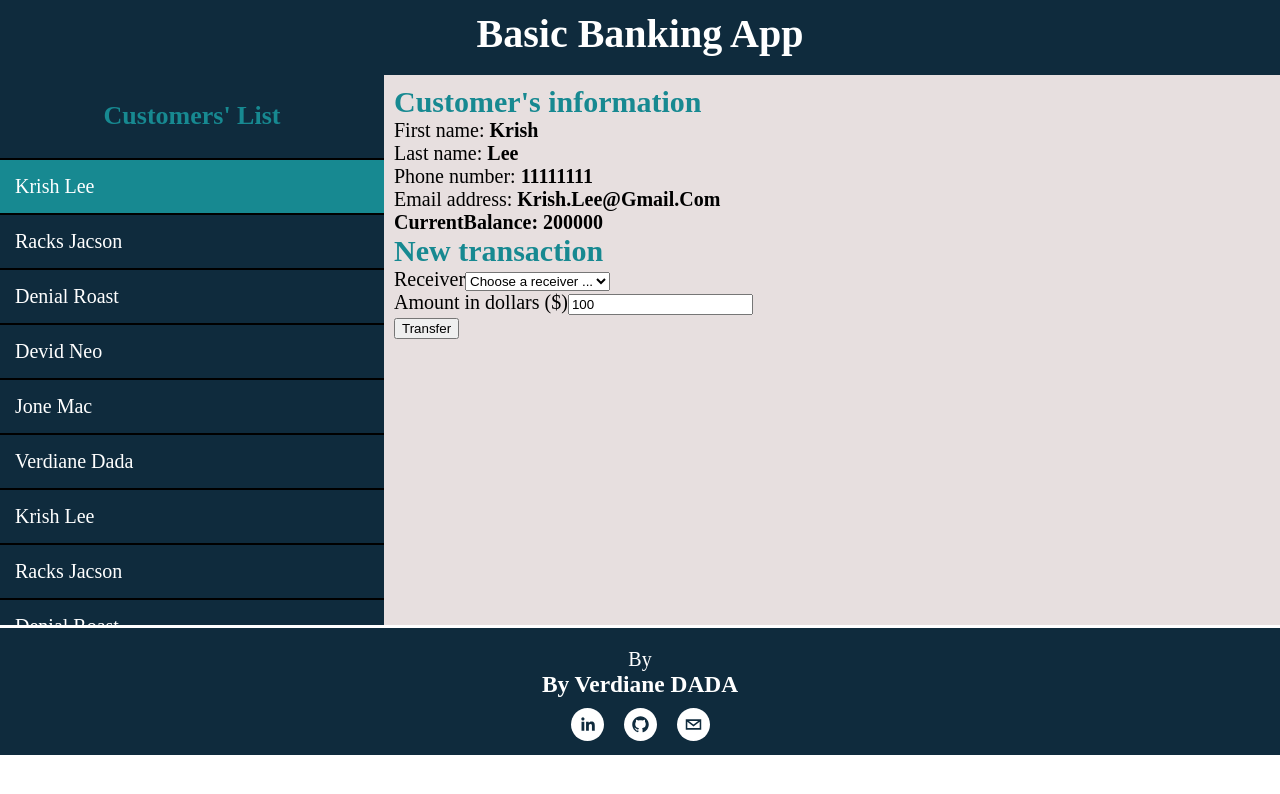
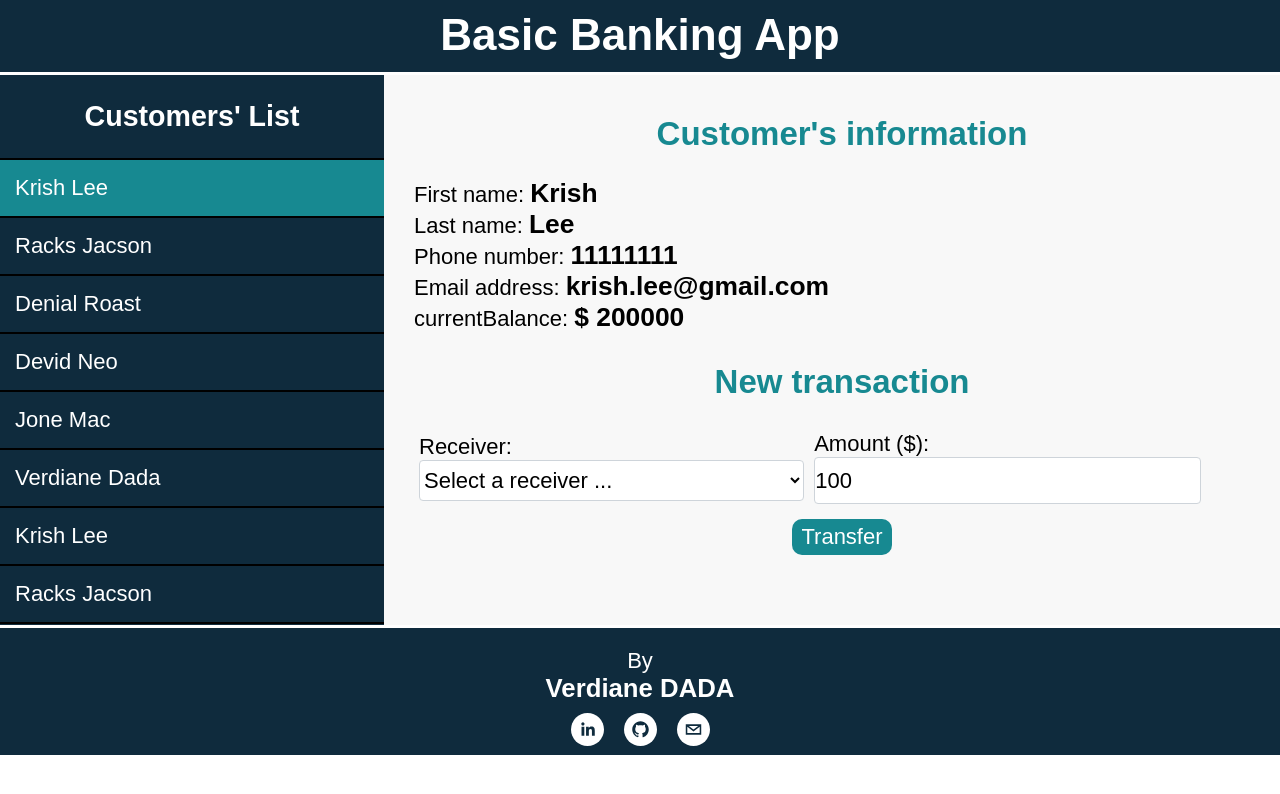
Before and after one commit to verdianeDada/basic-banking-system, a React (Create React App) app: page / in a window 1280 px wide. Shown: the top 794 px of the page. Built offline with nearby package versions, Linux system fonts and the light colour scheme.

Commit message:
css completed

```diff
--- a/src/App.js
+++ b/src/App.js
@@ -108,11 +108,26 @@ const App = () => {
     ]
   )
 
-  useEffect(() => {
+  // loading data from Atlas MongoDb
+//   useEffect(() => {
+//     const url = `mongodb+srv://atlas:${password}@cluster0.chdfxaq.mongodb.net/?retryWrites=true&w=majority`
+// mongoose
+//     .connect(url)
+//     .then(result => {
+//         console.log('Connected')
+//         return person.save()
+//     })
+//     .then(() => {
+//         console.log('note saved')
+//         return mongoose.connection.close()
+//     })
+//     .catch(error => console.log(error)
+//     )
+//   }, [])
+
   // setting the selected customer whose details should be viewed
 
     // console.log(selected)
-  }, [])
   let selected = customers.length > 0 ? customers[0] : { id: -1 }
   const [selectedCustomer, setSelectedCustomer] = useState(selected)
   const [receiverId, setReceiverId] = useState()
@@ -122,7 +137,7 @@ const App = () => {
     e.preventDefault()
     const receiver = customers.find(c => c.id === receiverId)
     console.log(receiverId)
-
+    if (window.confirm(`Do you want to transfer $ ${amount} to ${receiver.firstName} ${receiver.lastName} ?`)) {
 
       if (receiver) {
         console.log(`lets tranfer ${amount} to ${receiver.firstName}`)
@@ -147,6 +162,7 @@ const App = () => {
       else
         alert("Operation failed! This receiver is not longer a customer of this bank")
     }
+  }
   return (
     <>
       <Header />
--- a/src/components/CustomerDetails.js
+++ b/src/components/CustomerDetails.js
@@ -4,22 +4,28 @@ const CustomerDetails = ({ selectedCustomer, customers, transfer, amount, setAmo
         <div id="customer-details">
             {selectedCustomer.id === -1
                 ? <div><h2>Not Customers Yet! Please add some</h2></div>
-                : <div>
-                    <h2>Customer's information</h2>
-                    <div className="customer-info">
-                        <p>First name: <strong>{selectedCustomer.firstName}</strong></p>
-                        <p>Last name: <strong>{selectedCustomer.lastName}</strong></p>
+                : <>
+                    <div className="section">
+                        <div className="header"><h2 className="center" >Customer's information</h2></div>
+                        <div className="content">
+                            <p>First name: <strong className="capitalize">{selectedCustomer.firstName}</strong></p>
+                            <p>Last name: <strong className="capitalize">{selectedCustomer.lastName}</strong></p>
                             <p>Phone number: <strong>{selectedCustomer.phone}</strong></p>
                             <p>Email address: <strong>{selectedCustomer.email}</strong></p>
-                        <p><strong>currentBalance: {selectedCustomer.currentBalance}</strong></p>
+                            <p>currentBalance: <strong>$ {selectedCustomer.currentBalance}</strong></p>
                         </div>
-                    <h2>New transaction</h2>
+                    </div>
+                    <div className="section">
+                        <div className="header">
+                            <h2 className="center" >New transaction</h2>
+                        </div>
+                        <div className="content">
+                            <form onSubmit={transfer}>
+                                <div id="fill">
                                     <div>
-                        <form onSubmit={transfer}>
-                            <div>
-                                <label htmlFor="receiver">Receiver</label>
-                                <select defaultValue="" required value={receiverId}  onChange={(e) =>setReceiverId(parseInt(e.target.value))} id="receiver">
-                                <option disabled value="" >Choose a receiver ...</option>
+                                        <label htmlFor="receiver">Receiver: </label>
+                                        <select defaultValue="" required value={receiverId} onChange={(e) => setReceiverId(parseInt(e.target.value))} id="receiver">
+                                            <option disabled value="" >Select a receiver ...</option>
                                             {
                                                 customers.map(customer => {
                                                     if (customer.id !== selectedCustomer.id)
@@ -30,15 +36,16 @@ const CustomerDetails = ({ selectedCustomer, customers, transfer, amount, setAmo
                                         </select>
                                     </div>
                                     <div>
-                                <label htmlFor="amount">Amount in dollars ($)</label>
+                                        <label htmlFor="amount">Amount ($):</label>
                                         <input type="number" value={amount} onChange={(e) => setAmount(e.target.value)} id="amount" step="50" />
-                            </div>
-                            <div>
+                                    </div></div>
+                                <div id="submit">
                                     <button type="submit">Transfer</button>
                                 </div>
                             </form>
                         </div>
                     </div>
+                </>
             }
         </div>
     )
--- a/src/components/Footer.js
+++ b/src/components/Footer.js
@@ -3,7 +3,7 @@ const  Footer= () => {
     return (
         <div id="footer">
             <p>By</p>
-            <h3><strong>By Verdiane DADA</strong> </h3>
+            <h3><strong>Verdiane DADA</strong> </h3>
             <SocialIcon url="https://www.linkedin.com/in/verdianedada" network="linkedin" bgColor="white" style={{ height: 33, width: 33}}/>
             <SocialIcon url="https://github.com/verdianeDada" bgColor="white"  network="github" style={{ height: 33, width: 33 }}/>
             <SocialIcon url="mailto:dada.verdiane@gmail.com"  bgColor="white" network="mailto" style={{ height: 33, width: 33 }}/>
--- a/src/index.css
+++ b/src/index.css
@@ -2,18 +2,20 @@ a, abbr, acronym, address, applet, article, aside, audio, b, big, blockquote, bo
     margin: 0;
     padding: 0;
     border: 0;
-    /* font: inherit; */
 }
 :root {
     --main-color: #0f2b3d;
     --second-color: #178991;
   }
 body{
-    font-size: 20px;
+    font-family: cursive, sans-serif, serif;
+    font-size: 22px;
     color: #fff;
 }
-h2{
-    color: var(--second-color);
+#customer-details h2{
+    margin-bottom: 25px;
+       color: var(--second-color);
+    font-size: 1.5em;
 }
 #root{
     display: grid;
@@ -31,7 +33,7 @@ h2{
     background-color: var(--main-color);
     color: white;
     text-align: center;
-    /* font-size: 1.3em; */
+    border-bottom: 3px solid #fff;
     padding: 10px;
 }
 #footer {
@@ -49,7 +51,6 @@ h2{
 #sidebar {
     grid-area: sidebar;
     background-color: var(--main-color);
-    /* border: red 2px solid; */
 }
 #sidebar .title{
     display: flex;
@@ -61,28 +62,35 @@ h2{
 #customers-list{
     overflow-y: scroll;
     height: 85%;
+
 }
+
 #customer-details {
     grid-area: s;
-    /* background-image: url('../public/background-2.jpg'); */
-    /* background-color: #f8f8f8;
-    background-repeat: no-repeat;
-    background-size: contain;
-    background-position: center; */
-    background-color: rgb(231, 223, 223);
+    background-color: #f8f8f8;
     padding: 10px;
-    /* height: 100%; */
     color: black;
+    overflow-y: scroll;
 }
 #customer-details strong{
-    text-transform: capitalize;
-    size: 1.3em
+    font-size: 1.2em
 }
-#customer-details input {
+.capitalize{
     text-transform: capitalize;
 }
-.customer-info{
-
+form>div{
+    margin-bottom: 10px;
+}
+button {
+    border-radius: 10px;
+    background-color: var(--second-color);
+    color: white;
+    padding: 5px 9px;
+    font-size: 22px;
+    border: none;
+}
+button:hover{
+    background-color: var(--main-color);
 }
 #sidebar .name{
     padding: 15px;
@@ -100,20 +108,35 @@ h2{
     overflow: hidden;
     white-space: nowrap;
 }
+.center {
+  text-align: center;
+}
+#customer-details .section{
+    margin-top: 30px;
+    padding-left: 20px;
 
-.success {
-    padding: 10px;
-    color: green;
-    background:   rgb(232, 243, 255);
-    font-size: 20px;
-    margin: 10px 0;
 }
-.warning {
-    padding: 10px;
-    color: red;
-    background:   rgb(232, 243, 255);
-    font-size: 20px;
-    margin: 10px 0;
+form label {
+    display: block
+}
+form select, form input{
+    display: block;
+    width: 100%;
+    padding: .375rem 0;
+    line-height: 1.5;
+    background-color: #fff;
+    font-family: cursive, sans-serif, serif;
+    font-size: 22px;
+    border: 1px solid #ced4da;
+    border-radius: .25rem;
+    transition: border-color .15s ease-in-out,box-shadow .15s ease-in-out;
+}
+form input:focus, form select:focus{
+    border: 2px solid var(--second-color);
+    outline: none;
+}
+#submit {
+    text-align: center;
 }
 @media (min-width : 730px){
     #root {
@@ -124,13 +147,19 @@ h2{
             "sidebar s"
             "footer footer";
     }
-    #header{
-        /* font-size: 2.5em; */
-    }
+
     #customers-list{
         height: 85%;
     }
     #sidebar .title h2{
         font-size: 1.3em;
     }
+    #fill > div{
+        width: 45%;
+        margin: 5px;
+        display: inline-block;
+    }
+
+
+
 }
```
Also changed, not shown: 1 other file (tests, documents, lock files or other folders). Lines whose indentation alone changed are shown as unchanged.
